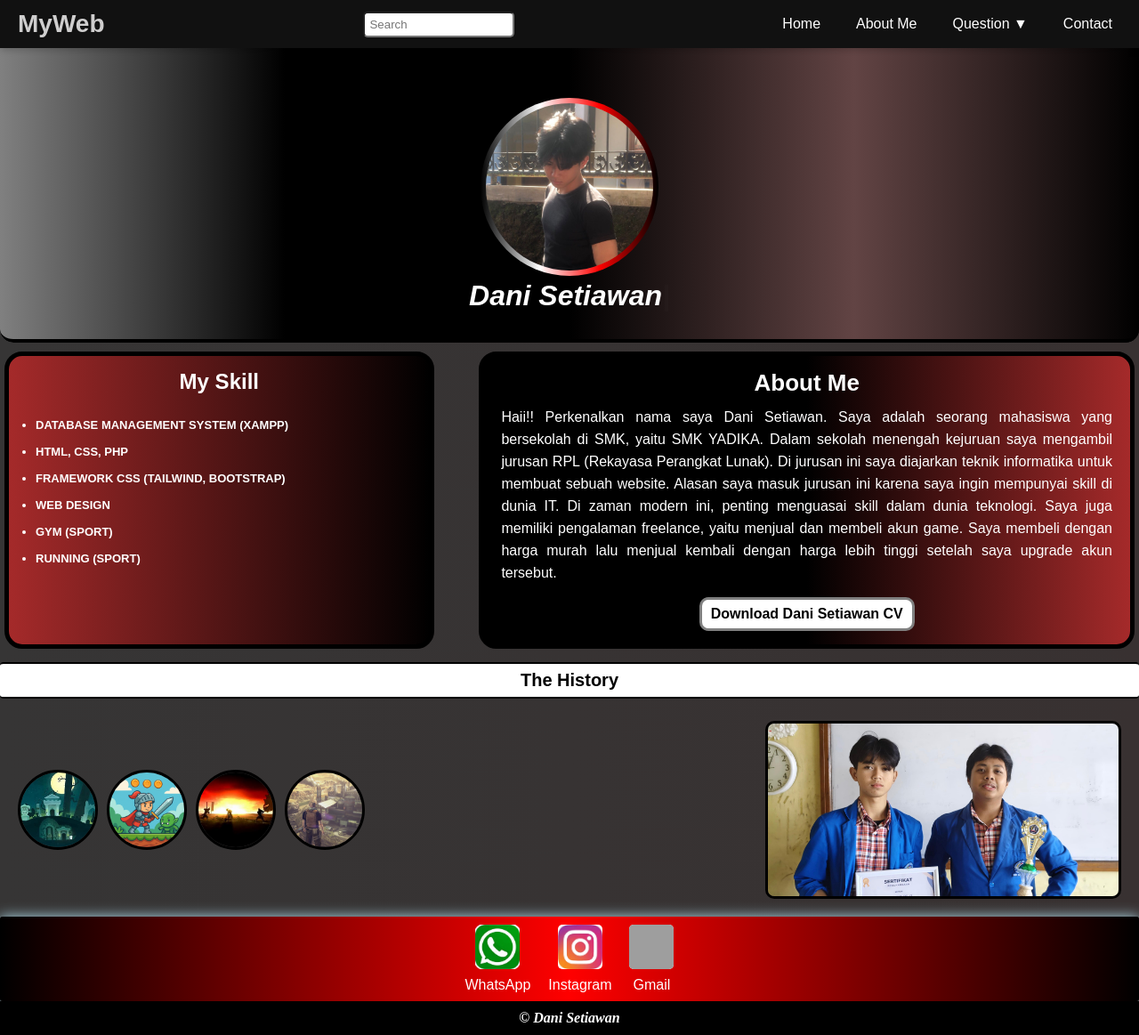
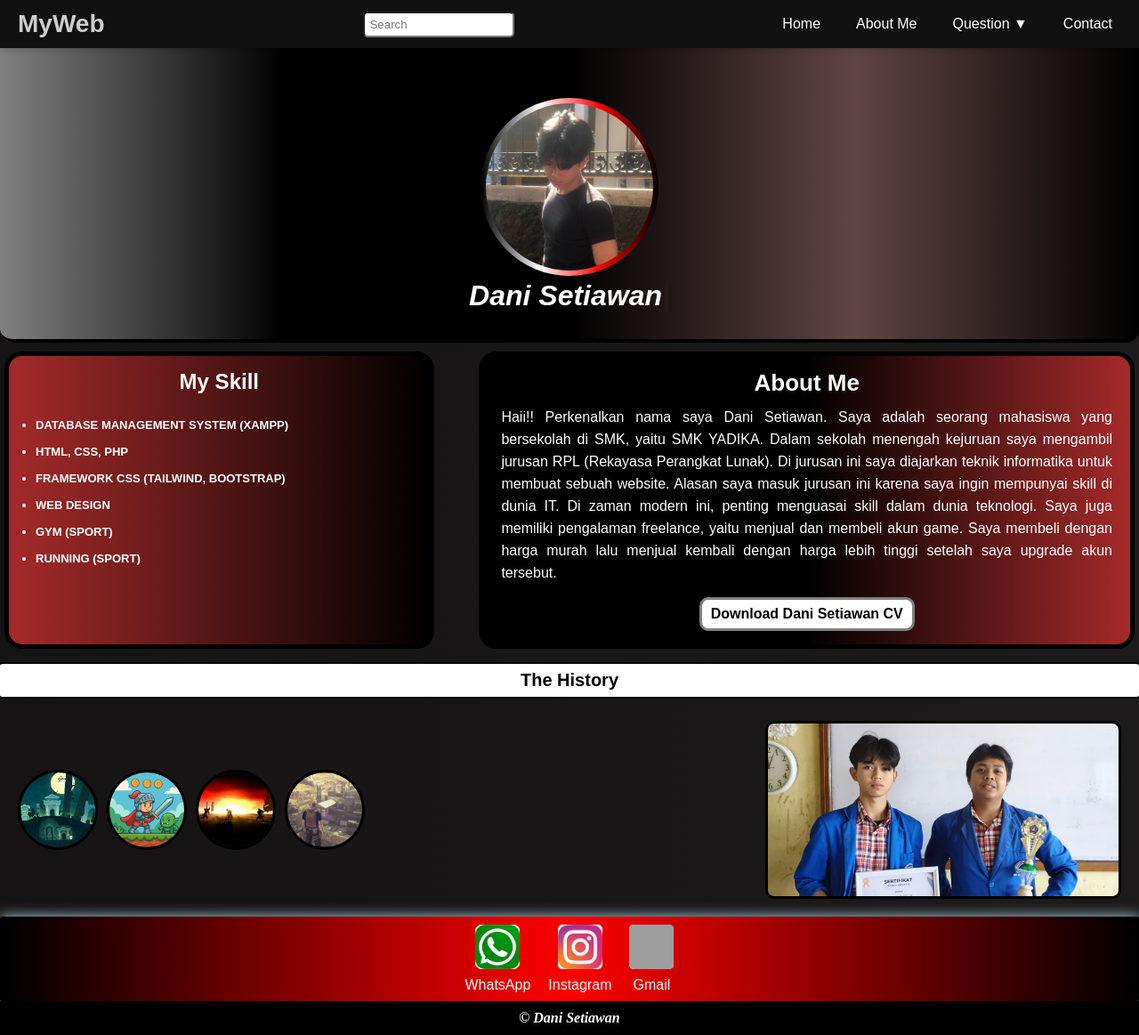
Before and after one commit to danisetiawan889/dani_setiawan.github.io, a PHP site: page / in a window 1280 px wide. Shown: the whole page at 89% size. Run offline with PHP 8.4, Linux system fonts and the light colour scheme; grey boxes are pictures that could not be loaded.

Commit message:
Update style.css

```diff
--- a/style.css
+++ b/style.css
@@ -11,7 +11,7 @@ html{
 
 body {
     font-family: Arial, sans-serif;
-    background: linear-gradient(to right,rgb(54, 53, 53),rgb(56, 49, 49));
+    background: linear-gradient(to right,rgb(21, 19, 19),rgb(28, 26, 26));
 }
 
 .container {
```
